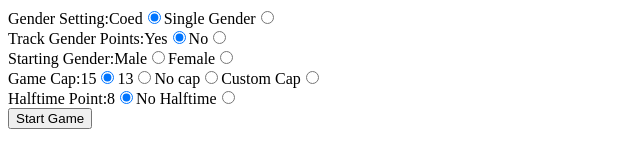
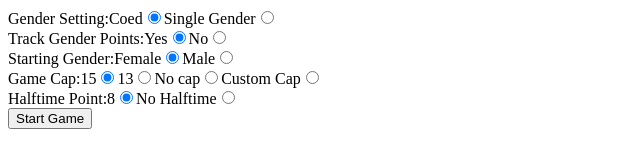
Before and after one commit to ChrisHuynh333/ultimate-scoreboard, a React (Create React App) app: page / in a window 1280 px wide. Shown: the top 160 px of the page, without its empty margins (0-640 px from the left). Built offline with nearby package versions, Linux system fonts and the light colour scheme.

Commit message:
Enable halftime trigger based on GameStartModal selection

```diff
--- a/src/GameStartModal.js
+++ b/src/GameStartModal.js
@@ -17,7 +17,10 @@ const GameStartModal = () => {
     }
 
     const handleScoreChange = (e) => {
-        setHalftimePoint(e.target.value)
+        setHalftimePoint(Math.ceil(e.target.value / 2))
+    }
+    const handleGenderChange = (e) => {
+        setFirstPointGender(e.target.value)
     }
 
     return (
@@ -46,8 +49,8 @@ const GameStartModal = () => {
                         Starting Gender:
                     </span>
                     <span>
-                        <label for="maleStarting">Male<input type='radio' name="startingGender" id="maleStarting" onClick={() => setFirstPointGender("male")} /></label>
-                        <label for="femaleStarting">Female<input type='radio' name="startingGender" id="femaleStarting" onClick={() => setFirstPointGender("female")} /></label>
+                    <label for="femaleStarting">Female<input type='radio' name="startingGender" id="femaleStarting" value="female" onChange={e => handleGenderChange(e)} defaultChecked/></label>
+                        <label for="maleStarting">Male<input type='radio' name="startingGender" id="maleStarting" value="male" onChange={e => handleGenderChange(e)} /></label>
                     </span>
                 </div>
                 <div>
@@ -74,7 +77,7 @@ const GameStartModal = () => {
                         Halftime Point:
                     </span>
                     <span>
-                        <label for="dynamicHalftimePoint">{Math.ceil(halftimePoint/2)}<input type='radio' name="halfTime" id="dynamicHalftimePoint" defaultChecked /></label>
+                        <label for="dynamicHalftimePoint">{halftimePoint}<input type='radio' name="halfTime" id="dynamicHalftimePoint" defaultChecked /></label>
                         <label for="noHalftime">No Halftime<input type='radio' name="halfTime" id="noHalftime" /></label>
                     </span>
                 </div>
--- a/src/Score.js
+++ b/src/Score.js
@@ -3,14 +3,14 @@ import { useGlobalContext } from './context'
 import data from './data'
 
 const Score = () => {
-    const {totalScore, setTotalScore, genderStatus, setGenderStatus, coed, firstPointGender, isGameStartModalOpen} = useGlobalContext();
+    const {totalScore, setTotalScore, genderStatus, setGenderStatus, coed, firstPointGender, isGameStartModalOpen, halftimePoint} = useGlobalContext();
     const [genderCounter, setGenderCounter] = useState(0)
     const [pointsLog, setPointsLog] = useState([{points: totalScore, genderCounter}])
     const [firstRender, setFirstRender] = useState(true)
     const [genderData, setGenderData] = useState([])
     const isUndo = useRef(false)
-    const halfTimePoint = useRef(0)
-    const halfTimeHappened = useRef(false)
+    const halftimePointInLog = useRef(0)
+    const halftimeHappened = useRef(false)
 
     const changeScore = (score, index) => {
         if (isUndo.current) {
@@ -26,13 +26,13 @@ const Score = () => {
             setGenderStatus(...[genderData[0]])
             setGenderCounter(2)
         }
-        else if((totalScore[0] === 8 && totalScore[1] < 8) || (totalScore[0] < 8 && totalScore[1] === 8)) {
-            if (!halfTimeHappened.current) {
-                halfTimePoint.current = pointsLog.length
+        else if((totalScore[0] === halftimePoint && totalScore[1] < halftimePoint) || (totalScore[0] < halftimePoint && totalScore[1] === halftimePoint)) {
+            if (!halftimeHappened.current) {
+                halftimePointInLog.current = pointsLog.length
                 setGenderStatus(...[genderData[1]])
                 setGenderCounter(4)
                 if(!isUndo.current) {
-                    halfTimeHappened.current = true
+                    halftimeHappened.current = true
                 }
             } else {
                 setGenderStatus(...[genderData[genderCounter]])
@@ -68,8 +68,8 @@ const Score = () => {
         }
 
 
-        if(pointsLog.length === halfTimePoint.current + 2) {
-            halfTimeHappened.current = false
+        if(pointsLog.length === halftimePointInLog.current + 2) {
+            halftimeHappened.current = false
             setGenderStatus([genderData[1]])
         }
         if (!isUndo.current) {
@@ -83,6 +83,7 @@ const Score = () => {
             setPointsLog([...pointsLog, {points: totalScore, genderCounter}])
         }
         setFirstRender(false)
+        console.log(halftimePoint)
     },[totalScore])
 
     useEffect(() => {
@@ -94,7 +95,6 @@ const Score = () => {
         }
         setGenderData(correctData)
         setGenderStatus(correctData[0])
-        console.log(correctData[0])
     }, [isGameStartModalOpen])
 
     return (
--- a/src/context.js
+++ b/src/context.js
@@ -5,9 +5,9 @@ const AppProvider = ({ children }) => {
     const [totalScore, setTotalScore] = useState([0, 0])
     const [coed, setCoed] = useState(true)
     const [firstPointGender, setFirstPointGender] = useState(null)
-    const [genderStatus, setGenderStatus] = useState({gender: 'male', point: 1})
+    const [genderStatus, setGenderStatus] = useState({})
     const [trackingGender, setTrackingGender] = useState(true)
-    const [halftimePoint, setHalftimePoint] = useState(15)
+    const [halftimePoint, setHalftimePoint] = useState(8)
     const [isGameStartModalOpen, setIsGameStartModalOpen] = useState(true)
 
 
```
